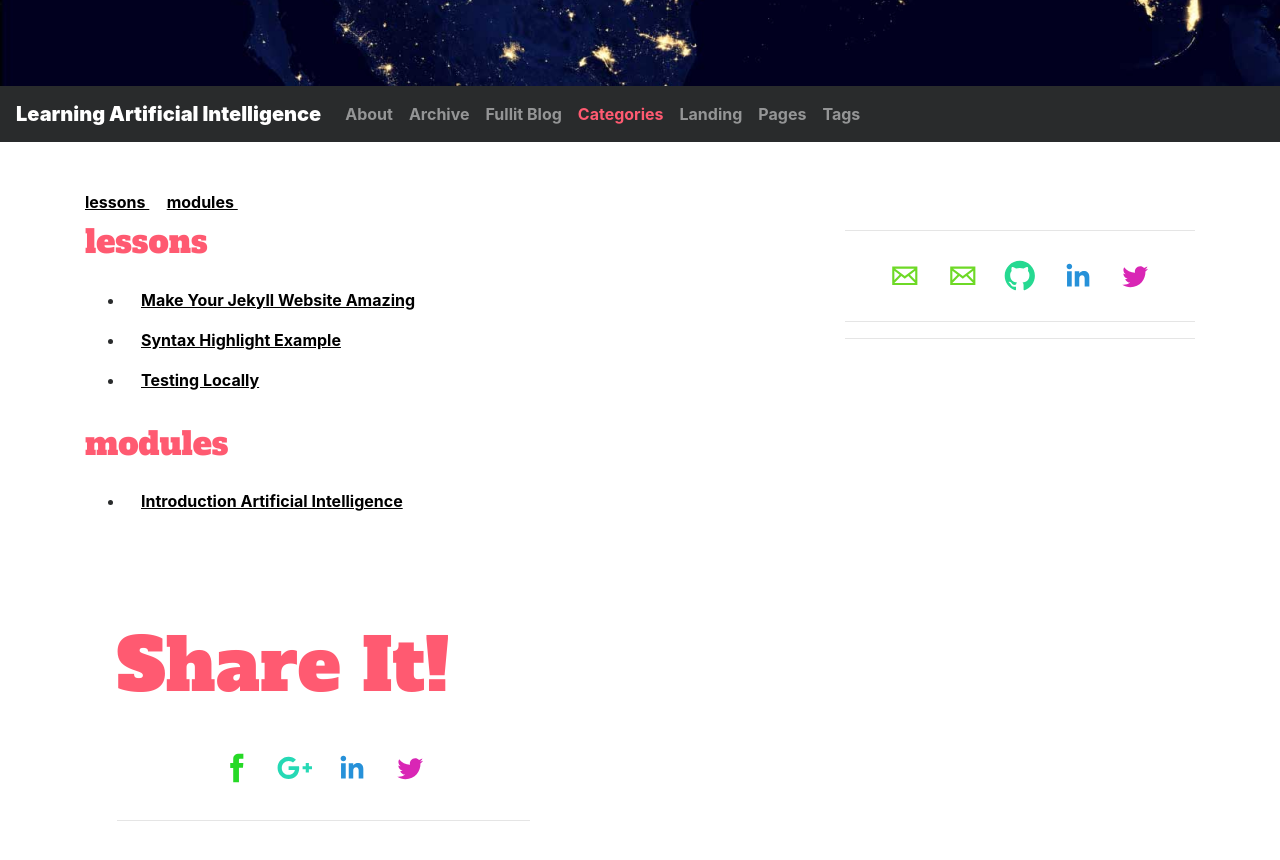
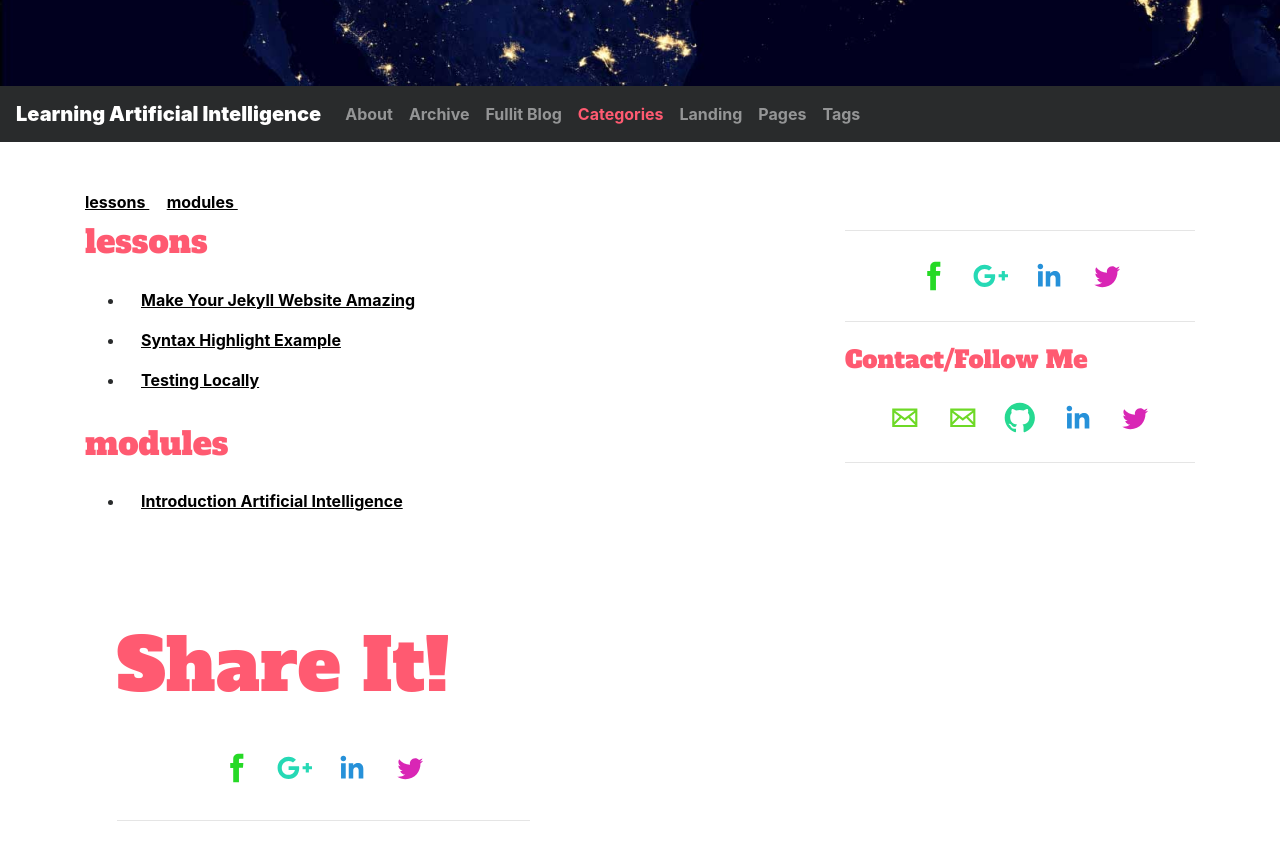
Before and after one commit to learning-artificial-intelligence/learning-artificial-intelligence.github.io, a Jekyll site: the page built from categories.html, in a window 1280 px wide and 900 px high, scrolled down 814 px. Shown: the top 860 px of the window. Built offline with Jekyll 4.4.1, drawn with Linux system fonts in a browser that asks for light colours; nearby versions of some CDN libraries; some web fonts are replaced; comment, search, counter and statistics services are not loaded.

Commit message:
Some minor changes added
Some minor changes added

```diff
--- a/_includes/side-bar.html
+++ b/_includes/side-bar.html
@@ -1,20 +1,18 @@
 <div class="side-bar sticky-top">
   <br/>
   <hr>
-  <div><!--
-  	<div class="post">
-    <h4>Follow Me Buddy!</h4>
-    </div>-->
-
-    {% include social-block.html %}
-
+  <div>
+    {% include social-share.html %}
   </div>
   <hr>
   <div>
-
-    {% include ads-block.html %}
-
-
+    <div class="post">
+      <h4>Contact/Follow Me</h4>
+    </div>
+    {% include social-block.html %}
   </div>
   <hr>
+  <div>
+    {% include ads-block.html %}
+  </div>
 </div>
```
